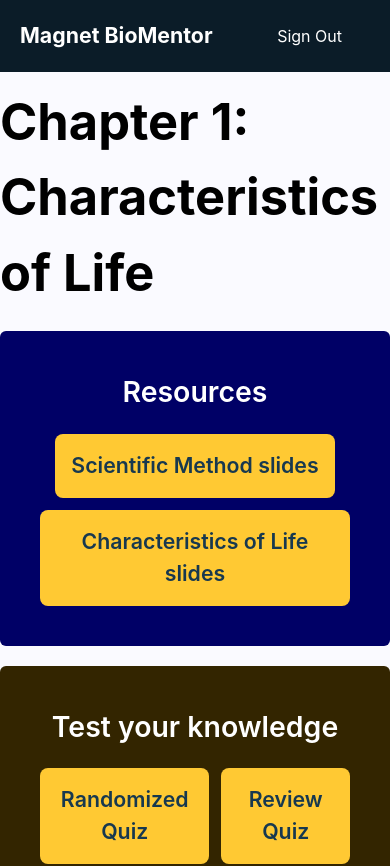
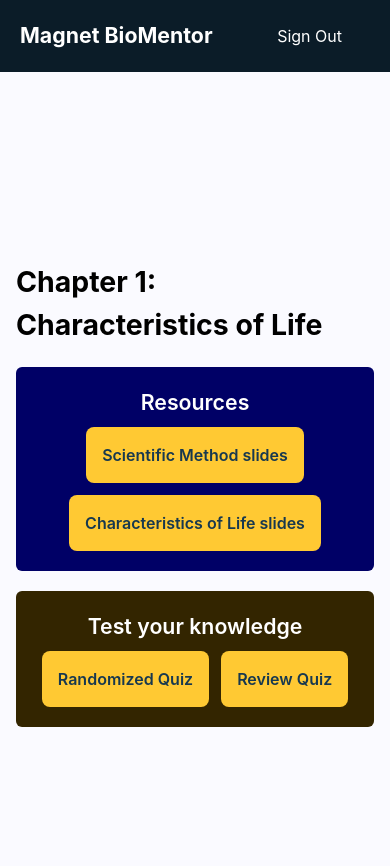
Before and after one commit to derp000/biology-mhs, a React (Vite) app in the folder frontend/: page /chapter/1 in a window 390 px wide. Shown: the top 866 px of the page. Built offline with nearby package versions, Linux system fonts and the light colour scheme; no server answers; the database is empty; sample sign-in values are in the browser's storage; some icons are missing.

Commit message:
Make mobile responsive

```diff
--- a/frontend/src/components/ChapterHome.tsx
+++ b/frontend/src/components/ChapterHome.tsx
@@ -33,16 +33,16 @@ const ChapterHome = () => {
 
   return (
     <div className="bg-background min-h-[100dvh] flex justify-center items-center">
-      <div className="flex flex-col gap-5 text-black w-[72rem]">
-        <h1 className="text-4xl font-bold">
+      <div className="flex flex-col gap-5 text-black w-[72rem] lg:m-0 m-4">
+        <h1 className="lg:text-4xl text-2xl font-bold">
           Chapter {chapterNumber}: {chapters[Number(chapterNumber) - 1].title}
         </h1>
         <div className="bg-background-200 p-5 rounded-md">
-          <div className="m-5">
-            <h2 className="font-semibold text-2xl mb-5 text-white text-center">
+          <div className="lg:m-5">
+            <h2 className="font-semibold lg:text-2xl text-xl lg:mb-5 mb-2 text-white text-center">
               Resources
             </h2>
-            <div className="flex flex-wrap justify-center text-white gap-3 text-xl">
+            <div className="flex flex-wrap justify-center text-white gap-3 lg:text-xl text-md">
               {chapters[Number(chapterNumber) - 1].resources.map(
                 ({ name, to }) => (
                   <NavLink
@@ -62,11 +62,11 @@ const ChapterHome = () => {
         </div>
 
         <div className="bg-secondary-100 p-5 rounded-md">
-          <div className="m-5">
-            <h2 className="font-semibold text-2xl mb-5 text-white text-center">
+          <div className="lg:m-5">
+            <h2 className="font-semibold lg:text-2xl text-xl lg:mb-5 mb-2 text-white text-center">
               Test your knowledge
             </h2>
-            <div className="flex flex-row justify-center text-white gap-3 text-xl">
+            <div className="flex flex-row justify-center text-white gap-3 lg:text-xl text-md">
               <NavLink
                 to="quiz"
                 className="bg-secondary-600 text-text font-semibold rounded-lg p-4"
--- a/frontend/src/components/Quiz.tsx
+++ b/frontend/src/components/Quiz.tsx
@@ -109,24 +109,24 @@ const Quiz = () => {
   return (
     <div className="bg-text-700 py-10 min-h-[100dvh] flex justify-center items-center">
       <div>
-        <div className="text-white w-[72rem]">
+        <div className="text-white xl:w-[72rem] md:w-[40rem] w-[20rem]">
           {showScore ? (
             <div className="text-center">
-              <h1 className="text-5xl mb-5">
+              <h1 className="lg:text-5xl text-3xl mb-5">
                 You got{" "}
                 <span className="font-semibold">
                   {score}/{questions.length}
                 </span>{" "}
                 questions correct!
               </h1>
-              <p className="text-4xl mb-3">
+              <p className="lg:text-4xl text-2xl mb-3">
                 You got the following questions wrong:
               </p>
-              <ol className="list-decimal">
+              <ol className="list-decimal m-5 lg:m-0">
                 {wrongs.map((wrongIndex) => (
                   <li
                     key={wrongIndex}
-                    className="text-3xl text-left font-semibold"
+                    className="lg:text-3xl text-lg text-left font-semibold leading-tight"
                   >
                     {questions[wrongIndex].question}{" "}
                     <span className="font-bold text-accent-400">
@@ -149,7 +149,7 @@ const Quiz = () => {
                 <h1 className="text-2xl font-semibold">
                   Question {currentQuestion + 1}/{questions.length}
                 </h1>
-                <p className="text-5xl font-bold">
+                <p className="lg:text-5xl text-3xl font-bold">
                   {questions[currentQuestion].question}
                 </p>
               </div>
--- a/frontend/src/pages/About.tsx
+++ b/frontend/src/pages/About.tsx
@@ -47,17 +47,20 @@ const About = () => {
             </sup>
           </NavLink>
           {" and "}
+          <div className="inline-block">
             <NavLink
               to={`https://media.pearsoncmg.com/bc/bc_campbell_biology_11/msa/content/practice-test/app/`}
               target="_blank"
-            className={"underline inline-block"}
+              className={"underline"}
             >
               AP Biology Quizzes{""}
               <sup>
                 <ExternalLinkOutline height={15} width={15} />
               </sup>
             </NavLink>
-          . These hand-picked questions place emphasis on key concepts and
+            {"."}
+          </div>{" "}
+          These hand-picked questions place emphasis on key concepts and
           critical thinking. Incorrectly-answered questions are tied to the
           user's Google account, enabling customized review. The Advice page
           also provides insight into effective learning/study techniques.
@@ -89,7 +92,7 @@ const About = () => {
             </sup>
           </NavLink>
           . This project was created with React and Firebase using Typescript,
-          Tailwind, and Vite (source on
+          Tailwind, and Vite (source on{" "}
           <NavLink
             to={`https://github.com/derp000/biology-mhs`}
             target="_blank"
--- a/frontend/src/pages/Advice.tsx
+++ b/frontend/src/pages/Advice.tsx
@@ -4,7 +4,7 @@ import { ExternalLinkOutline } from "@emotion-icons/evaicons-outline/ExternalLin
 const Advice = () => {
   return (
     <div className="bg-gradient-to-r from-emerald-700 to-cyan-500">
-      <div className="max-w-[72rem] bg-slate-100 mx-auto p-24 shadow-[0_5px_10px_5px_rgb(241_245_249)]">
+      <div className="max-w-[72rem] bg-slate-100 mx-auto lg:p-24 p-6 shadow-[0_5px_10px_5px_rgb(241_245_249)]">
         <h1 className="font-bold text-3xl">1. Take notes before class</h1>
         <p className="text-xl ml-12">
           You will find most classes are taught lecture style. Thus if you don't
--- a/frontend/src/pages/Home.tsx
+++ b/frontend/src/pages/Home.tsx
@@ -17,7 +17,7 @@ const Home = () => {
     units.push(
       <NavLink
         to={`/chapter/${i + 1}`}
-        className="bg-slate-100 text-center text-2xl font-semibold rounded-lg p-4"
+        className="bg-slate-100 text-center lg:text-2xl text-md font-semibold rounded-lg p-4"
       >
         <button>
           Chapter {i + 1}: {chapters[i].title}
@@ -38,25 +38,25 @@ const Home = () => {
   }, [auth]);
 
   return (
-    <div className="p-12 bg-slate-100">
+    <div className="lg:p-12 p-6 bg-slate-100">
       <div className="flex flex-col gap-5 text-text max-w-[72rem] mx-auto">
         {name && (
-          <div className="text-text text-2xl mb-2">
+          <div className="text-text lg:text-2xl text-lg lg:mb-2">
             <span>Welcome back, </span>
             <span className="font-bold">{name.split(" ")[0]}</span>!
           </div>
         )}
         <div className="bg-primary p-5 rounded-md">
-          <div className="m-5">
-            <h2 className="font-bold text-3xl mb-5 text-white text-center">
+          <div className="lg:m-5">
+            <h2 className="font-bold lg:text-3xl text-xl mb-5 text-white text-center">
               Review gaps in knowledge
             </h2>
-            <div className="flex flex-row justify-center text-white gap-3 text-xl">
+            <div className="flex lg:flex-row flex-col justify-center text-white gap-3 lg:text-xl text-lg">
               <NavLink
                 to={`/cumulativereview`}
                 className="bg-secondary-600 text-text font-semibold rounded-lg p-4"
               >
-                <button className="flex flex-row items-center">
+                <button className="flex flex-row items-center lg:gap-0 gap-2">
                   <Quiz height={50} width={50} />
                   Cumulative Review Quiz
                 </button>
@@ -66,7 +66,7 @@ const Home = () => {
                 target="_blank"
                 className="bg-secondary-600 text-text font-semibold rounded-lg p-4"
               >
-                <button className="flex flex-row items-center">
+                <button className="flex flex-row items-center lg:gap-0 gap-2">
                   <Khanacademy height={50} width={50} />
                   Khan Academy Biology
                 </button>
@@ -76,7 +76,7 @@ const Home = () => {
                 target="_blank"
                 className="bg-secondary-600 text-text font-semibold rounded-lg p-4"
               >
-                <button className="flex flex-row items-center">
+                <button className="flex flex-row items-center lg:gap-0 gap-2">
                   <Pencil height={50} width={50} />
                   FRQ Practice by Topic
                 </button>
@@ -85,7 +85,7 @@ const Home = () => {
                 to={"advice"}
                 className="bg-secondary-600 text-text font-semibold rounded-lg p-4"
               >
-                <button className="flex flex-row items-center">
+                <button className="flex flex-row items-center lg:gap-0 gap-2">
                   <LightBulb height={50} width={50} />
                   Study Advice
                 </button>
@@ -94,8 +94,8 @@ const Home = () => {
           </div>
         </div>
         <div className="bg-accent-200 p-5 rounded-md">
-          <div className="m-5">
-            <h2 className="font-bold text-3xl text-white text-center mb-5">
+          <div className="lg:m-5">
+            <h2 className="font-bold lg:text-3xl text-xl text-white text-center mb-5">
               Study by chapter
             </h2>
             <div className="gap-3 flex flex-col">{units}</div>
```
Lines whose indentation alone changed are shown as unchanged.
